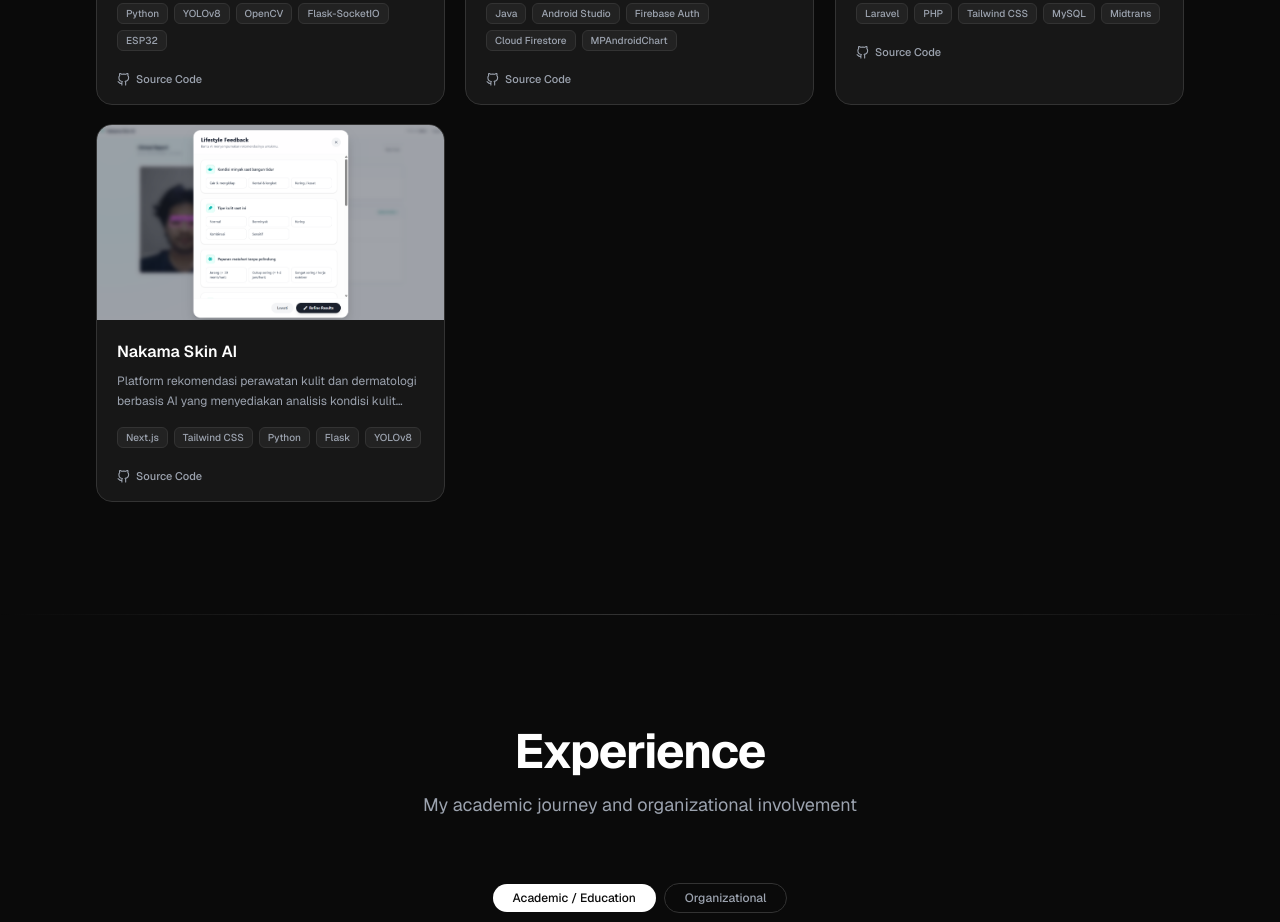
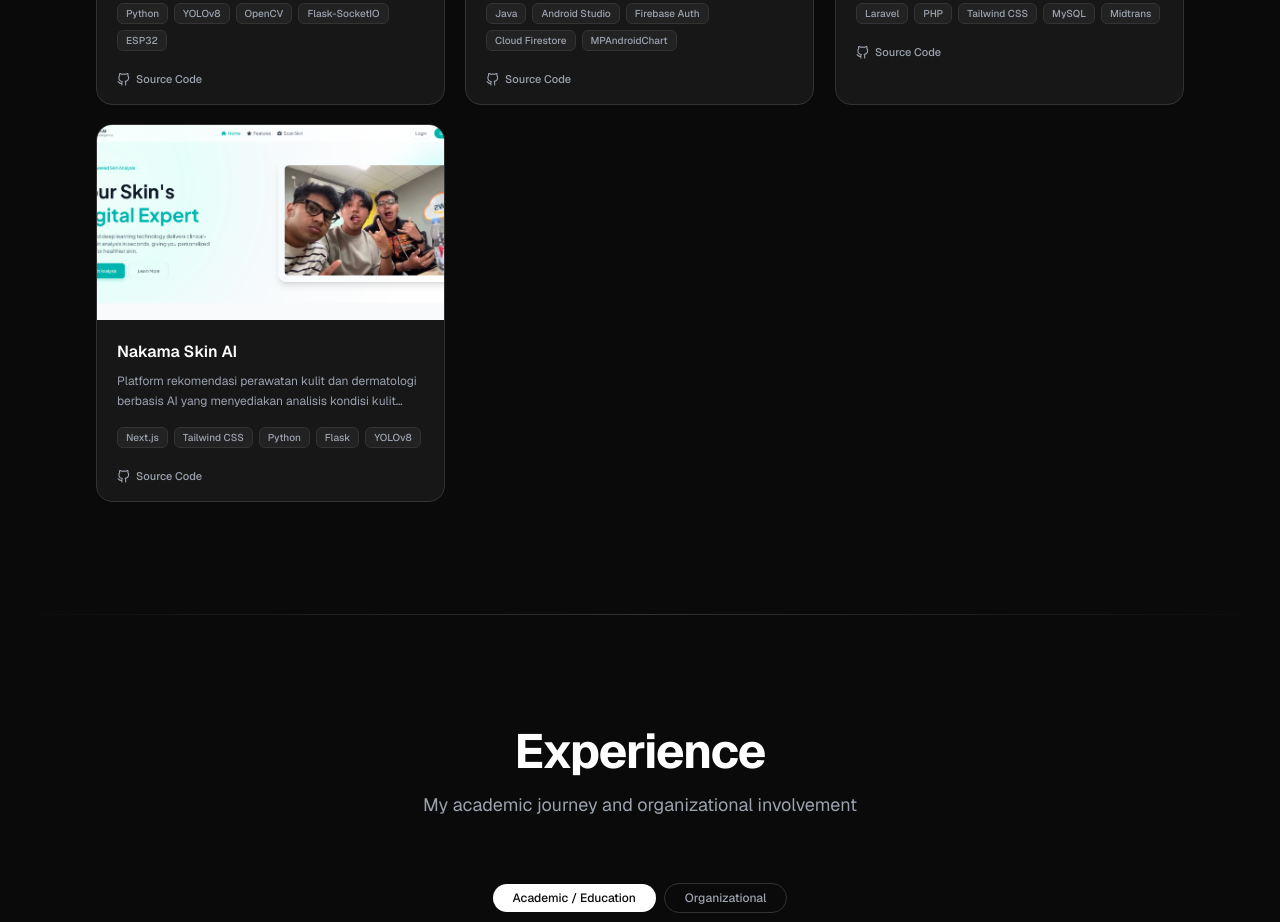
Before and after one commit to farissakhi/web-porto, a Next.js app: page / in a window 1280 px wide. Shown: the part 3820-4742 px from the top of the page. Built offline with nearby package versions, Linux system fonts and the light colour scheme; no server answers.

Commit message:
fix: use project.image for thumbnail instead of gallery[0]

```diff
--- a/src/components/ProjectsSection.tsx
+++ b/src/components/ProjectsSection.tsx
@@ -55,9 +55,9 @@ function ProjectCardContent({ project }: { project: any }) {
                 </div>
               );
             })()
-          ) : project.gallery.length > 0 ? (
+          ) : project.image || project.gallery.length > 0 ? (
             <Image
-              src={project.gallery[0]}
+              src={project.image || project.gallery[0]}
               alt={`${project.title} screenshot`}
               fill
               sizes="(max-width: 768px) 100vw, (max-width: 1024px) 50vw, 33vw"
```
